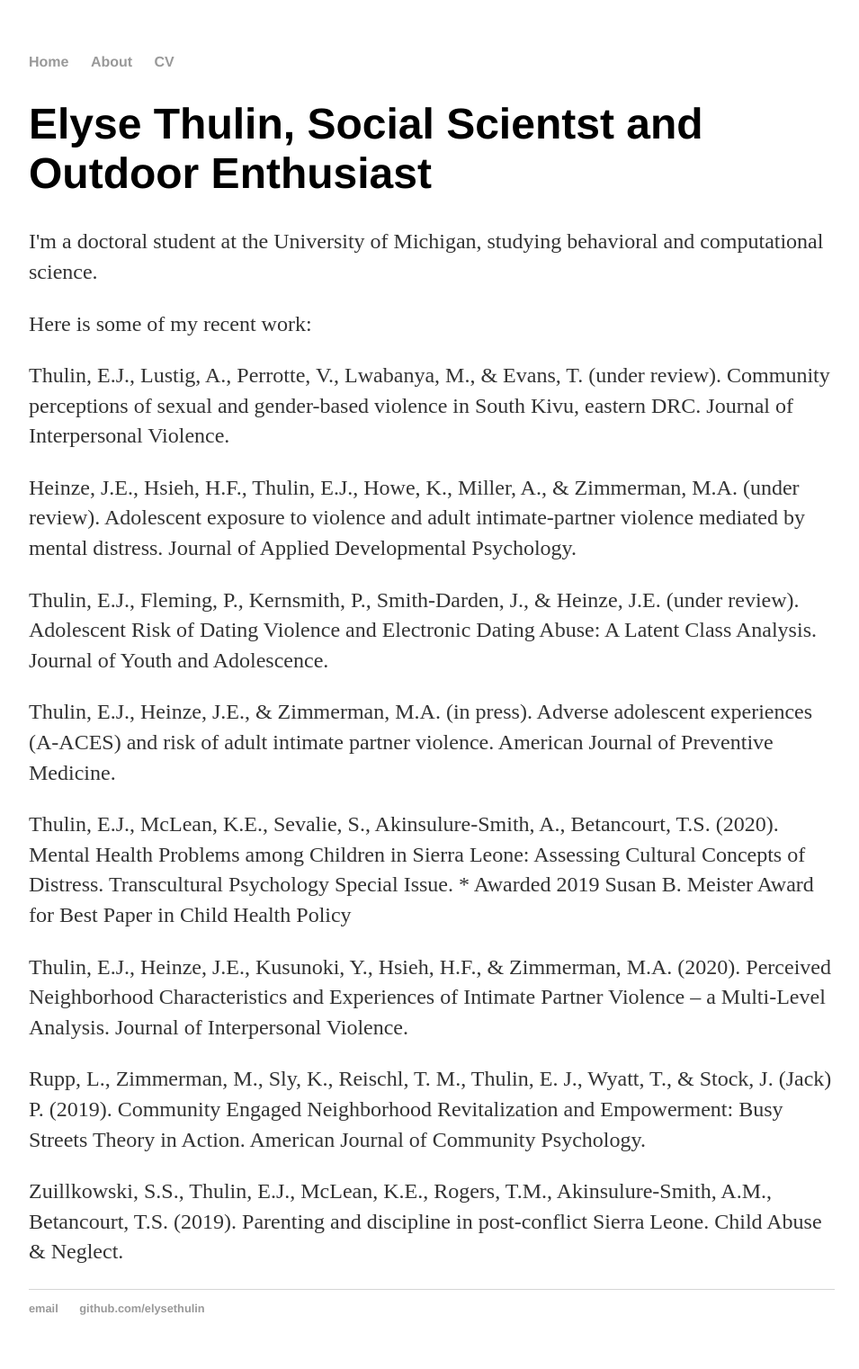
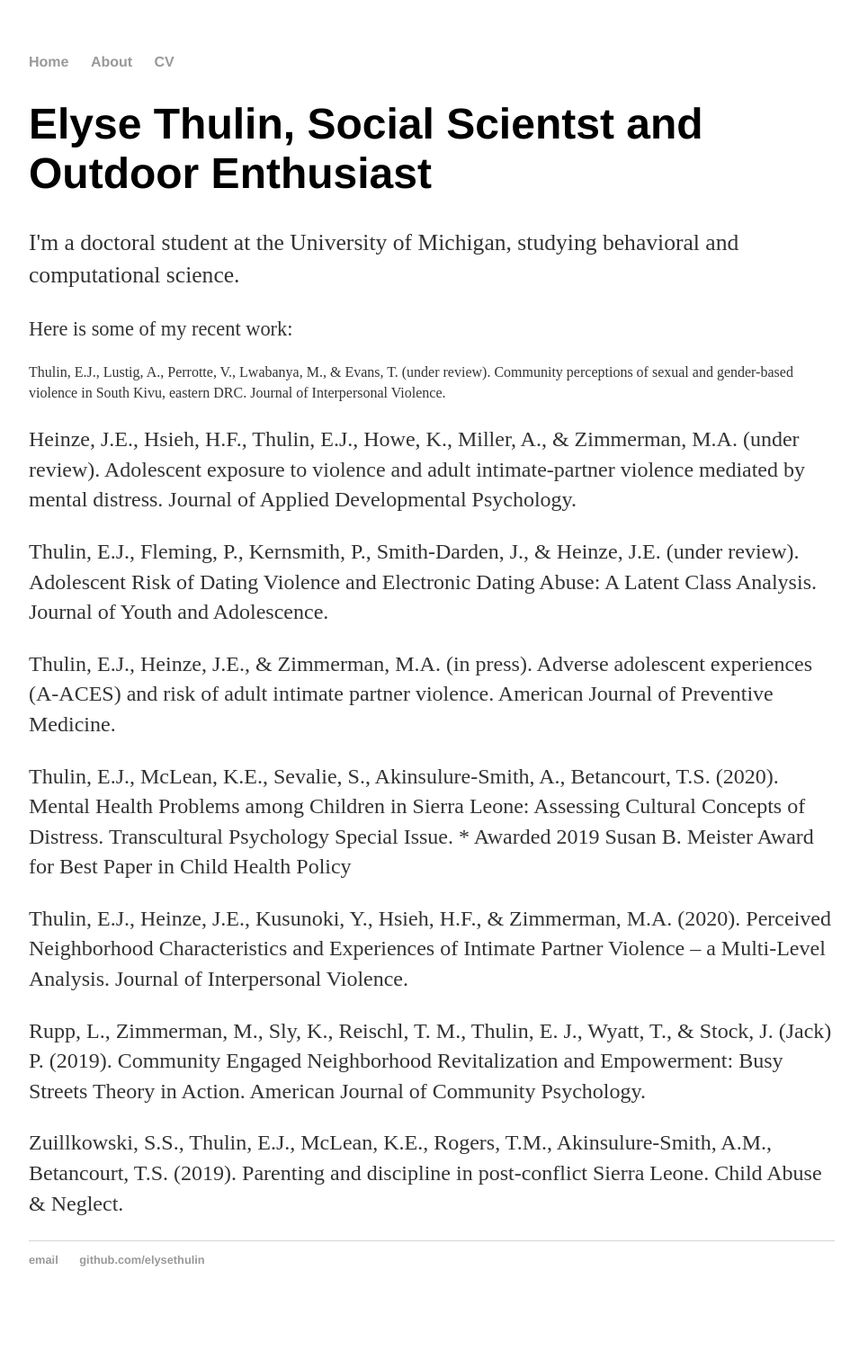
Before and after one commit to elysethulin/elysethulin.github.io, a Jekyll site: the page built from index.html, in a window 1280 px wide. Shown: the whole page at 90% size, without its empty margins (160-1115 px from the left). Built offline with Jekyll 4.4.1, drawn with Linux system fonts in a browser that asks for light colours; after the commit the page ends 1468 px from its top, so only the background shows below that.

Commit message:
Update index.html

```diff
--- a/index.html
+++ b/index.html
@@ -4,9 +4,9 @@ title: Elyse Thulin, Social Scientist and Outdoor Enthusiast
 ---
 <div class="blurb">
 	<h1>Elyse Thulin, Social Scientst and Outdoor Enthusiast</h1>
-		<p>I'm a doctoral student at the University of Michigan, studying behavioral and computational science.</p>
-		<p>Here is some of my recent work: </p>
-			<p>Thulin, E.J., Lustig, A., Perrotte, V., Lwabanya, M., & Evans, T. (under review). Community perceptions of sexual and gender-based violence in South Kivu, eastern DRC. Journal of Interpersonal Violence.</p>
+		<p style="font-size:160%;">I'm a doctoral student at the University of Michigan, studying behavioral and computational science.</p>
+		<p style="font-size:140%;">Here is some of my recent work: </p>
+			<p style="font-size:100%;">Thulin, E.J., Lustig, A., Perrotte, V., Lwabanya, M., & Evans, T. (under review). Community perceptions of sexual and gender-based violence in South Kivu, eastern DRC. Journal of Interpersonal Violence.</p>
 			<p>Heinze, J.E., Hsieh, H.F., Thulin, E.J., Howe, K., Miller, A., & Zimmerman, M.A. (under review). Adolescent exposure to violence and adult intimate-partner violence mediated by mental distress. Journal of Applied Developmental Psychology. </p>
 			<p>Thulin, E.J., Fleming, P., Kernsmith, P., Smith-Darden, J., & Heinze, J.E. (under review). Adolescent Risk of Dating Violence and Electronic Dating Abuse: A Latent Class Analysis. Journal of Youth and Adolescence.</p>
 			<p>Thulin, E.J., Heinze, J.E., & Zimmerman, M.A. (in press). Adverse adolescent experiences (A-ACES) and risk of adult intimate partner violence. American Journal of Preventive Medicine.</p>
```
